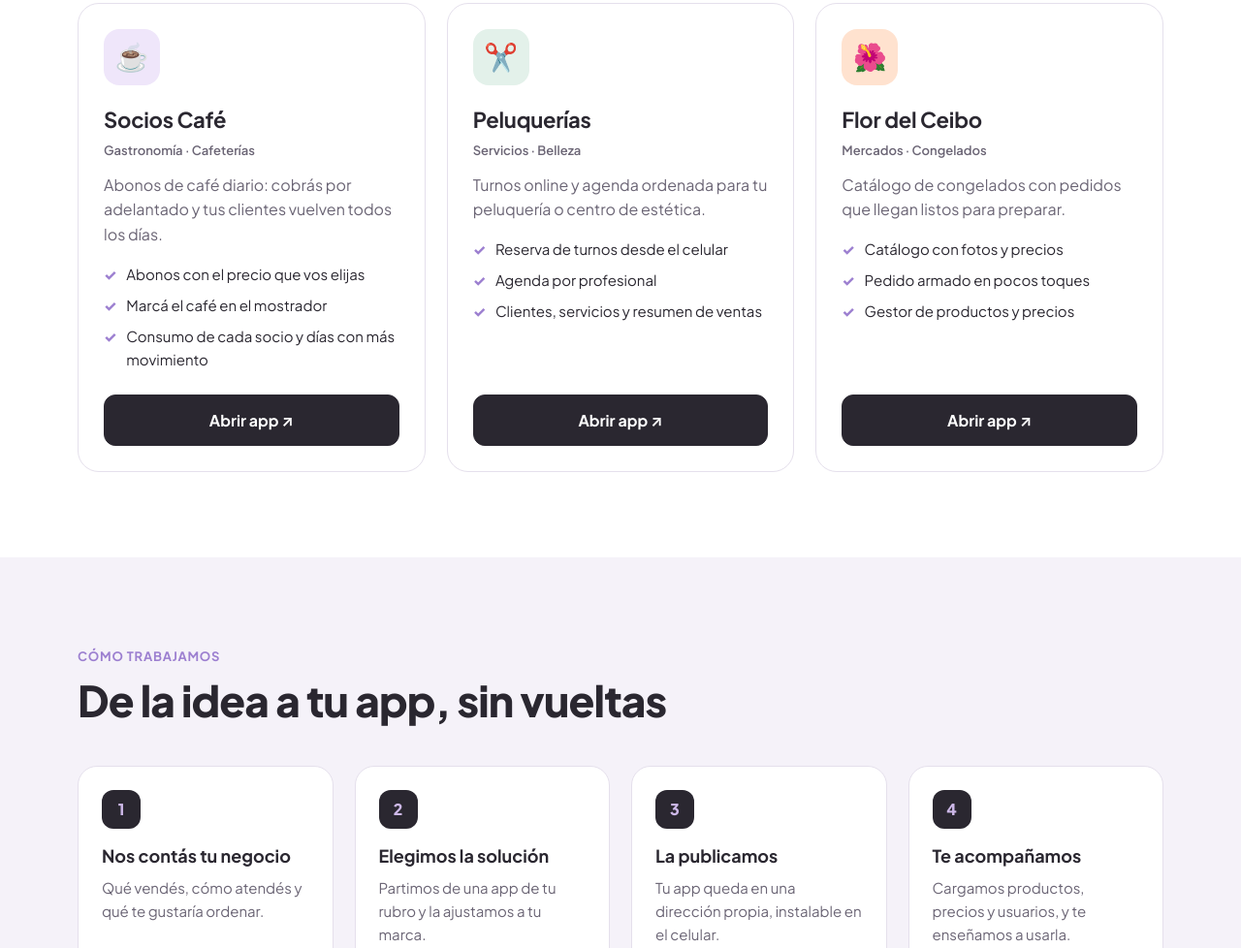
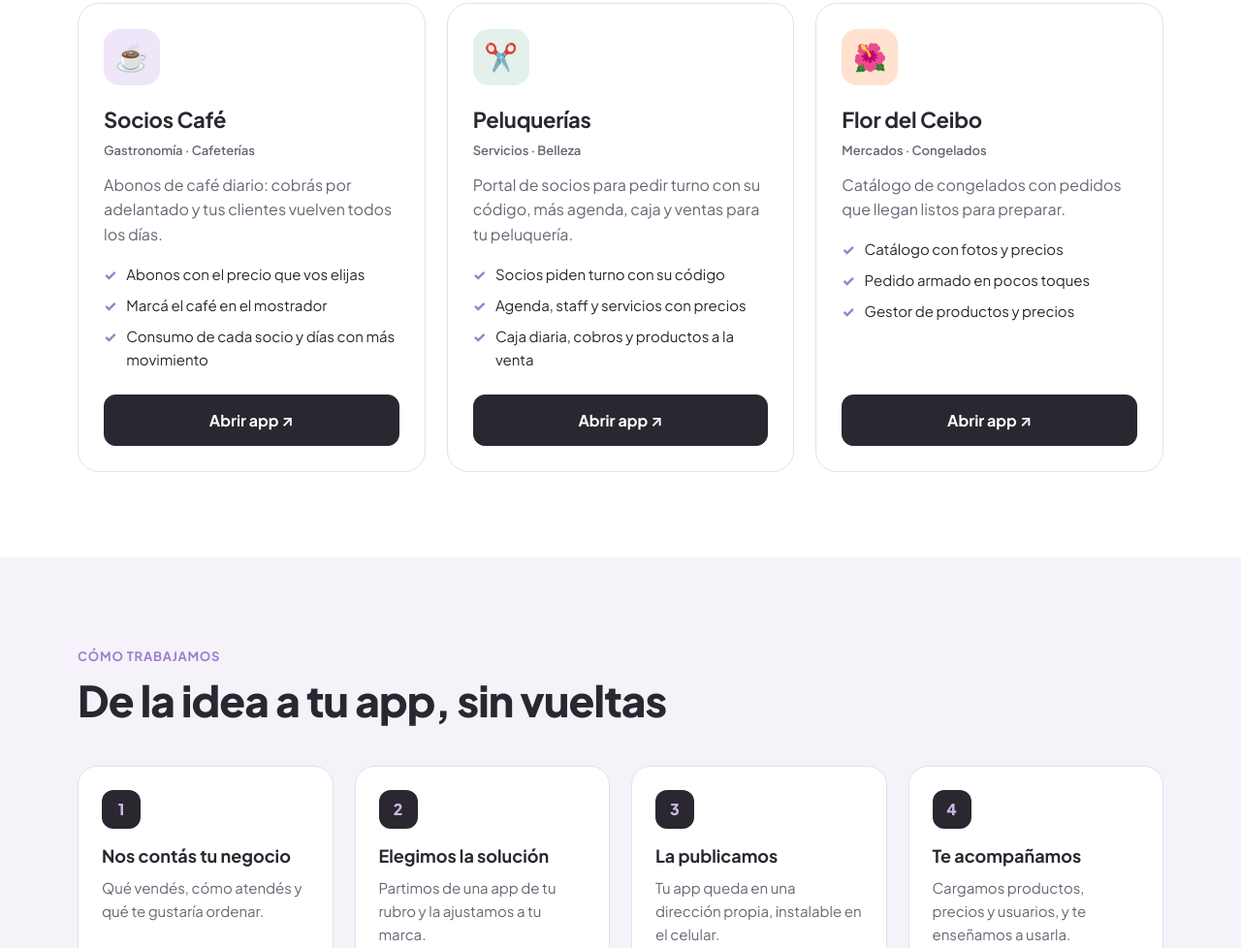
Before and after one commit to anibalrossia-spec/ventiungo, a plain HTML site: page index.html in a window 1280 px wide. Shown: the part 1965-2943 px from the top of the page at 97% size. Drawn offline with Linux system fonts and the light colour scheme.

Commit message:
Enlazar app real de Peluquerias

```diff
--- a/index.html
+++ b/index.html
@@ -479,9 +479,9 @@ const APPS = [
     nombre: "Peluquerías",
     rubro: "Servicios · Belleza",
     icono: "✂️", color: "#E3F1EA",
-    url: "https://anibalrossia-spec.github.io/peluquerias/",
-    desc: "Turnos online y agenda ordenada para tu peluquería o centro de estética.",
-    puntos: ["Reserva de turnos desde el celular", "Agenda por profesional", "Clientes, servicios y resumen de ventas"]
+    url: "https://claude.ai/artifact/F1JG16bhknKMe5ifpKCn5G",
+    desc: "Portal de socios para pedir turno con su código, más agenda, caja y ventas para tu peluquería.",
+    puntos: ["Socios piden turno con su código", "Agenda, staff y servicios con precios", "Caja diaria, cobros y productos a la venta"]
   },
   {
     nombre: "Flor del Ceibo",
```
